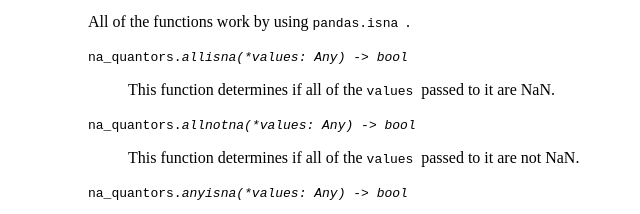
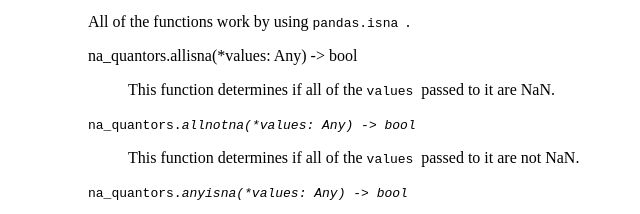
Before and after one commit to johannes-programming/na_quantors, a plain HTML site: page docs/index.html in a window 1280 px wide. Shown: the part 175-389 px from the top of the page, 0-640 px from the left. Drawn offline with Linux system fonts and the light colour scheme; a script that the page names is missing.

Commit message:
Version 1.0.5+local.1

```diff
--- a/docs/index.html
+++ b/docs/index.html
@@ -45,9 +45,7 @@
                         </p>
                         <dl class="heading4">
                             <dt>
-                                <code>
-                                    na_quantors.<i>allisna</i><em>(</em><i>*values: Any</i><em>)</em><i> -> bool</i>
-                                </code>
+                                na_quantors.allisna(*values: Any) -> bool
                             </dt>
                             <dd>
                                 <p>
```
Also changed, not shown: 1 other file.
